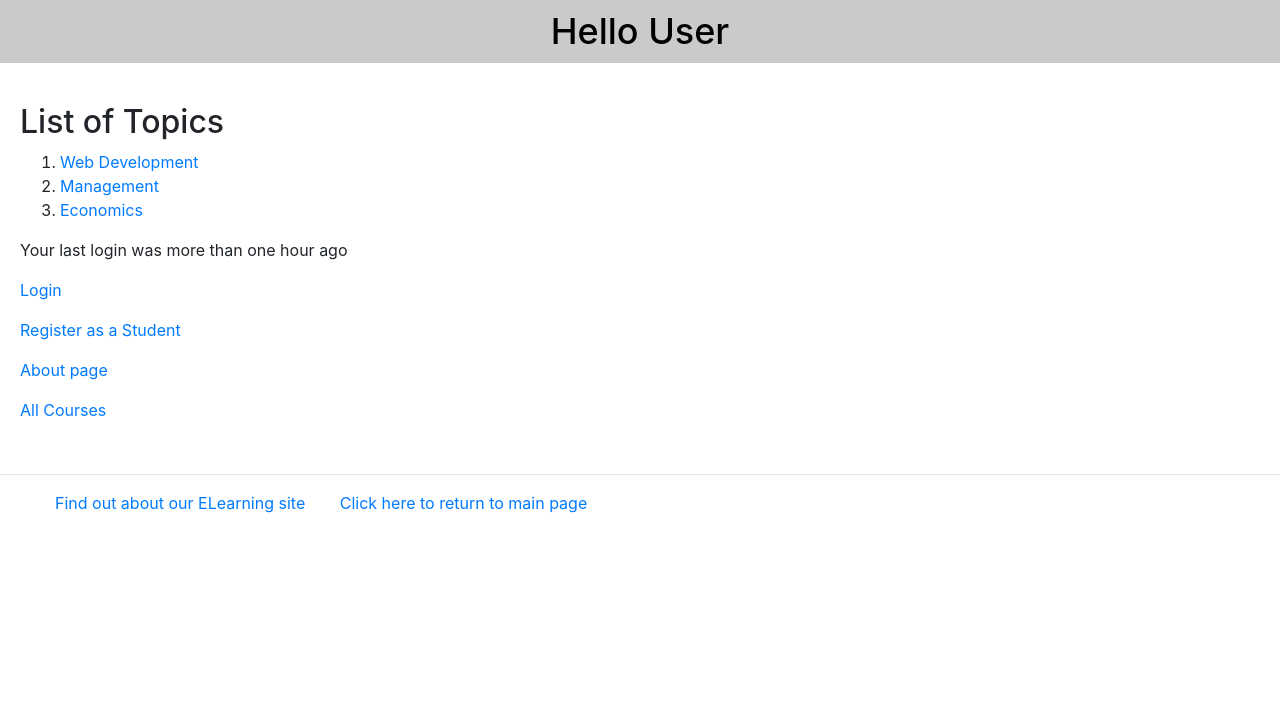
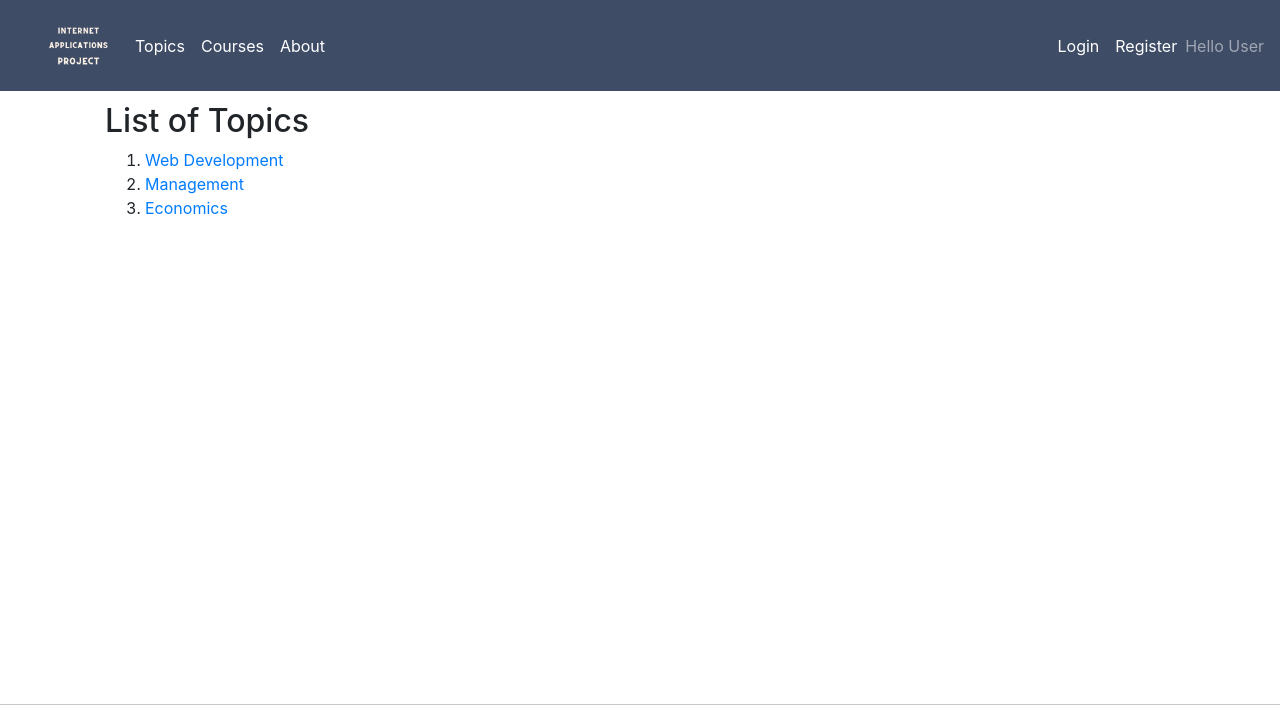
Before and after one commit to nischay-dhiman/IAP-project, a Django app: page /myapp/ in a window 1280 px wide. Shown: the top 705 px of the page. Run offline with Django 4.2, Linux system fonts and the light colour scheme; data comes from the database, SQL or seed files in the repository; some libraries are stand-ins or nearby versions.

Commit message:
adding header ui

```diff
--- a/newdjangoProject/templates/newdjangoProject/base.html
+++ b/newdjangoProject/templates/newdjangoProject/base.html
@@ -18,12 +18,86 @@
     <title>E-Learning WebApp - {% block title %}Welcome!{% endblock %}</title>
   </head>
   <body>
-    <div class="container-xl">
-      <h1>{% block myhdg %}Hello User {% endblock %}</h1>
+
+    <nav class="navbar navbar-expand-md navbar-dark bg-dark fixed-top" style="background-color: #3e4c66 !important">
+      <a class="navbar-brand"  target="" href="{% url 'index' %}" style="margin-left: 30px;">
+        <img src="{% static 'newdjangoProject/images/test3.png' %}" alt="Listd" style="height: 65px;"/>
+      </a>
+      <button class="navbar-toggler" type="button" data-toggle="collapse" data-target="#navbarsExampleDefault" aria-controls="navbarsExampleDefault" aria-expanded="false" aria-label="Toggle navigation">
+        <span class="navbar-toggler-icon"></span>
+      </button>
+
+      <div class="collapse navbar-collapse" id="navbarsExampleDefault">
+        <ul class="navbar-nav mr-auto">
+          <li class="nav-item active">
+            <a class="nav-link" href="{% url 'index' %}">Topics <span class="sr-only">(current)</span></a>
+          </li>
+          <li class="nav-item active">
+            <a class="nav-link" href="{% url 'courses' %}">Courses <span class="sr-only">(current)</span></a>
+          </li>
+          <li class="nav-item active">
+            <a class="nav-link" href="{% url 'about' %}">About <span class="sr-only">(current)</span></a>
+          </li>
+
+        </ul>
+        <ul class="navbar-nav ml-auto">
+          {% if request.session.last_login %}
+
+              <li class="nav-item active">
+                <a class="nav-link" href="{% url 'myorders' %}" id="logout"
+                   data-busy="href">My Orders <span class="sr-only"></span></a>
+              </li>
+              <li class="nav-item active">
+                <a class="nav-link" href="{% url 'edit_profile' %}" id="logout"
+                   data-busy="href">Edit Profile <span class="sr-only"></span></a>
+              </li>
+
+              <li class="nav-item active">
+                <a class="nav-link" href="{% url 'user_logout' %}" id="logout"
+                   data-busy="href">Logout <span class="sr-only"></span></a>
+              </li>
+
+          {% else  %}
+              <li class="nav-item active">
+                <a class="nav-link" href="{% url 'user_login' %}">Login <span class="sr-only">(current)</span></a>
+              </li>
+              <li class="nav-item active">
+                <a class="nav-link" href="{% url 'register' %}">Register <span class="sr-only">(current)</span></a>
+              </li>
+          {% endif  %}
+
+        </ul>
+
+      <span class="navbar-text">
+        {% block myhdg %}Hello User {% endblock %}
+      </span>
+
+      </div>
+    </nav>
+
+    <div class="container">
+      <!-- The closing div is in foot.ejs -->
+      <div class="col-md-12 feedback" id="feedback">
+        <h3>Working...&nbsp;&nbsp;&nbsp;<span></span></h3>
+      </div>
+
+      <section id="busy" class="feedback">
+        <div class="spinner">
+          <div class="rect1"></div>
+          <div class="rect2"></div>
+          <div class="rect3"></div>
+          <div class="rect4"></div>
+          <div class="rect5"></div>
+        </div>
+      </section>
+      <p id="download-continue" class="feedback"><a href="/">Continue</a></p>
+
       <div class="bodyContainer">{% block body_block %}*** {% endblock %}</div>
     </div>
-    <hr />
-    <div>
+
+    <footer class="bg-light text-center text-lg-start" style="position: absolute; bottom: 0; left: 0; width: 100%;">
+      <!-- Copyright -->
+      <div class="text-center p-3" style="background-color: rgba(0, 0, 0, 0.2);">
         <ul>
             <li class="hbar1">
               <a href="/myapp/about/">Find out about our ELearning site</a>
@@ -34,5 +108,7 @@
             </li>
           </ul>
       </div>
+      <!-- Copyright -->
+    </footer>
   </body>
 </html>
--- a/newdjangoProject/templates/newdjangoProject/index0.html
+++ b/newdjangoProject/templates/newdjangoProject/index0.html
@@ -15,23 +15,4 @@
    {% else %}
        <strong>There are no available topics!</strong>
    {% endif %}
-
-    <p>
-        {% if request.session.last_login %}
-            Last Logged In at : {{ request.session.last_login }}
-            <p><a href="{% url 'user_logout' %}">Logout</a></p>
-            <p><a href="{% url 'myorders' %}">My Orders</a></p>
-            <p><a href="{% url 'edit_profile' %}">Edit Profile</a></p>
-        {% else %}
-            Your last login was more than one hour ago
-            <p><a href="{% url 'user_login' %}">Login</a></p>
-            <p><a href="{% url 'register' %}">Register as a Student</a></p>
-        {% endif %}
-
-    </p>
-
-    </p>
-    <p><a href="{% url 'about' %}">About page</a></p>
-
-    <p><a href="{% url 'courses' %}">All Courses</a></p>
 {% endblock %}
```
Also changed, not shown: newdjangoProject/static/newdjangoProject/images/test3.png (added). Lines whose indentation alone changed are shown as unchanged.
